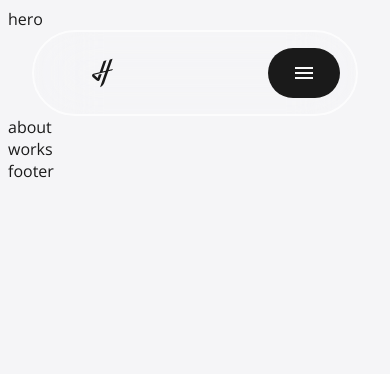
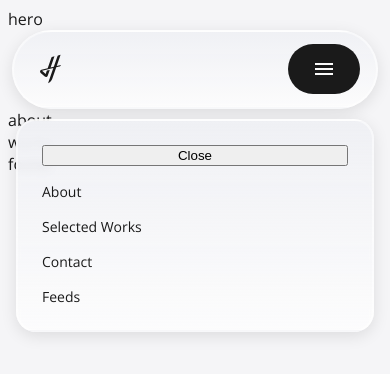
Before and after one commit to jojohanssart/Portfolio-Josiah-Hans-React, a React (Vite) app: page / in a window 390 px wide. Both pictures are taken after a click on the button "Toggle Menu". Shown: the top 374 px of the page. Built offline with nearby package versions, Linux system fonts and the light colour scheme.

Commit message:
Add mobile navbar menu overlay function

```diff
--- a/src/App.jsx
+++ b/src/App.jsx
@@ -7,7 +7,7 @@ import { Footer } from "@/sections/Footer";
 function App() {
 
   return (
-    <div className="min-h-screen overflow-x-hidden">
+    <div>
       <main>
         <Hero />
         <Navbar />
@@ -16,7 +16,7 @@ function App() {
         <Footer />
 
       </main>
-    </div>
+    </div >
   )
 }
 
--- a/src/index.css
+++ b/src/index.css
@@ -18,9 +18,9 @@
   --shadow-10: rgba(0, 0, 0, 0.1);
 
   /* Glass */
-  --glass-bot: rgba(255, 255, 255, 0.8);
+  --glass-bot: rgba(255, 255, 255, 0.7);
   --bg-glass: linear-gradient(to bottom, var(--grey-100), var(--glass-bot));
-  --border-glass: rgba(255, 255, 255, 0.7);
+  --border-glass: rgba(255, 255, 255, 0.5);
 
   /* Blue */
   --blue-200: rgba(212, 228, 255, 1);
@@ -53,7 +53,7 @@
 
   /* Effects */
   --shadow-sm: 0px 4px 16px 0px var(--shadow-10);
-  --shadow-blue-sm: 0px 0px 16px 0px var(--blue-500);
+  --shadow-blue-sm: 0px 0px 16px 0px var(--blue-400);
 }
 
 @font-face {
@@ -107,6 +107,7 @@
     font-family: "Open Sans", sans-serif;
   }
 
+
   .font-serif {
     font-family: "Playfair Display", serif;
   }
--- a/src/layout/Navbar.jsx
+++ b/src/layout/Navbar.jsx
@@ -1,3 +1,4 @@
+import { useState } from "react"
 import styles from "./navbar.module.css"
 import feedIcon from "../../src/assets/icons/feed-icon.svg"
 import jhLogo from "../../src/assets/icons/JH-logo.svg"
@@ -10,8 +11,10 @@ const navLinks = [
 ]
 
 export const Navbar = () => {
+    const [isOpen, setIsOpen] = useState(false);
+
     return (
-        <header>
+        <header className={`${styles.sticky}`}>
             <nav>
                 {/* container */}
                 <div className={`${styles.navContainer}`}>
@@ -20,17 +23,21 @@ export const Navbar = () => {
                     {/* Left Section */}
                     <div className={`${styles.leftSection}`}>
 
-                        <button className={`${styles.jhButton}`}>
+                        <a href="#hero" className={`${styles.jhButton}`}>
                             <img
                                 src={jhLogo}
                                 alt="Josiah Hans Logo"
-                                className={`${styles.jhIcon}`}
+                                className={`${styles.jhLogo}`}
                             />
-                        </button>
+                        </a>
 
-                        {/* Links */}
+                        {/* Desktop Only Links */}
                         {navLinks.map((link, index) => (
-                            <a href={link.href} key={index} className={`${styles.links} ${styles.desktopMenu}`}>
+                            <a
+                                href={link.href}
+                                key={index}
+                                className={`${styles.links}`}
+                            >
                                 {link.label}
                             </a>
                         ))}
@@ -38,8 +45,8 @@ export const Navbar = () => {
 
                     </div>
 
-                    {/* Feeds Button */}
-                    <a href="#feeds" className={`${styles.feedButton} ${styles.desktopMenu}`}>
+                    {/* Feeds Button (Desktop) */}
+                    <a href="#feeds" className={`${styles.feedButton}`}>
                         <img
                             src={feedIcon}
                             alt="Feeds"
@@ -51,15 +58,38 @@ export const Navbar = () => {
                     </a>
 
                     {/* Hamburger - Mobile Only */}
-                    <a className={`${styles.menuButton}`}>
+                    <button
+                        className={`${styles.menuButton}`}
+                        onClick={() => setIsOpen(!isOpen)}
+                        aria-label="Toggle Menu"
+                    >
                         <img
                             src={hamburgerIcon}
                             alt="Menu"
-                            className={`${styles.feedIcon}`}
+                            className={`${styles.menuIcon}`}
                         />
-                    </a>
+                    </button>
 
                 </div>
+
+                {/* Menu Overlay */}
+                <div className={`${styles.menuOverlay} ${isOpen ? styles.showMenu : ''}`} >
+                    <button onClick={() => setIsOpen(false)}>
+                        Close
+                    </button>
+                    {navLinks.map((link, index) => (
+                        <a
+                            href={link.href}
+                            key={index}
+                            className={`${styles.mobileFeedsLink}`}
+                            onClick={() => setIsOpen(false)}
+                        >
+                            {link.label}
+                        </a>
+                    ))}
+                    <a href="#feeds" className={`${styles.mobileFeedsLink}`} onClick={() => setIsOpen(false)}>Feeds</a>
+                </div>
+
             </nav>
         </header>
     );
--- a/src/layout/navbar.module.css
+++ b/src/layout/navbar.module.css
@@ -6,15 +6,26 @@
     justify-content: space-between;
     gap: var(--24px);
 
-    padding: 1rem 1rem 1rem 2rem;
+    padding: 0.025rem 1rem 0.025rem 0.025rem;
     margin: 0 24px;
 
-    background-color: var(--bg-glass);
+    min-width: 200px;
+
+    background-image: var(--bg-glass);
     border: 2px solid var(--border-glass);
     border-radius: var(--max);
 
-    backdrop-filter: blur(30px);
-    box-shadow: 0, 4px, 16px, 0, var(--shadow-sm);
+    backdrop-filter: blur(3px);
+    -webkit-backdrop-filter: blur(8px);
+    box-shadow: var(--shadow-sm);
+    transition: all 0.5s ease;
+}
+
+.sticky {
+    position: sticky;
+    top: 1rem;
+    z-index: 1000;
+    width: 100%;
 }
 
 /* Left Section */
@@ -35,18 +46,32 @@
     padding: 0.75rem 1.5rem;
     background-color: transparent;
     border-radius: var(--max);
+
+    transition: all 0.3s;
+}
+
+.jhButton:hover {
+    transform: scale(1.08);
+    filter: brightness(0) saturate(100%) invert(23%) sepia(50%) saturate(7046%) hue-rotate(216deg) brightness(103%) contrast(106%);
 }
 
 .links {
     display: flex;
     font-size: 0.875rem;
+    padding: 0.5rem;
     color: var(--black-400);
     text-decoration: none;
+}
+
+.links:hover {
+    color: var(--blue-500);
 }
 
 /* Feed Button */
 
 .feedButton {
+    text-decoration: none;
+
     display: flex;
     align-items: center;
     gap: var(--12px);
@@ -56,16 +81,22 @@
     padding: 0rem 1.5rem;
     background-color: var(--black-400);
     border-radius: var(--max);
+    transition: all 0.3s;
+}
+
+.feedButton:hover {
+    background-color: var(--blue-500);
+    box-shadow: var(--shadow-blue-sm);
 }
 
 .linkLabel {
     display: inline;
     font-size: 0.875rem;
     color: var(--white);
-    text-decoration: none;
     font-family: "Open Sans", sans-serif;
 }
 
+/* Hamburger Menu Button */
 .menuButton {
     display: none;
     align-items: center;
@@ -78,9 +109,47 @@
     border-radius: var(--max);
 }
 
+/* Menu Overlay */
+.menuOverlay {
+    display: none;
+    flex-direction: column;
+    gap: 1rem;
+
+    position: absolute;
+    top: 100%;
+    left: 8px;
+    right: 8px;
 
 
+    margin-top: 10px;
+    padding: 1.5rem;
+
+    background-image: var(--bg-glass);
+    backdrop-filter: blur(3px);
+
+    border: 2px solid var(--border-glass);
+    border-radius: 20px;
+
+    box-shadow: var(--shadow-sm);
+    z-index: 999;
+}
+
+.showMenu {
+    display: flex;
+}
+
+.mobileFeedsLink {
+    display: inline;
+    font-size: 0.875rem;
+    color: var(--black-400);
+    text-decoration: none;
+}
+
 @media (max-width: 640px) {
+    .navContainer {
+        margin: 0px 4px;
+    }
+
     .linkLabel {
         display: none;
     }
```
